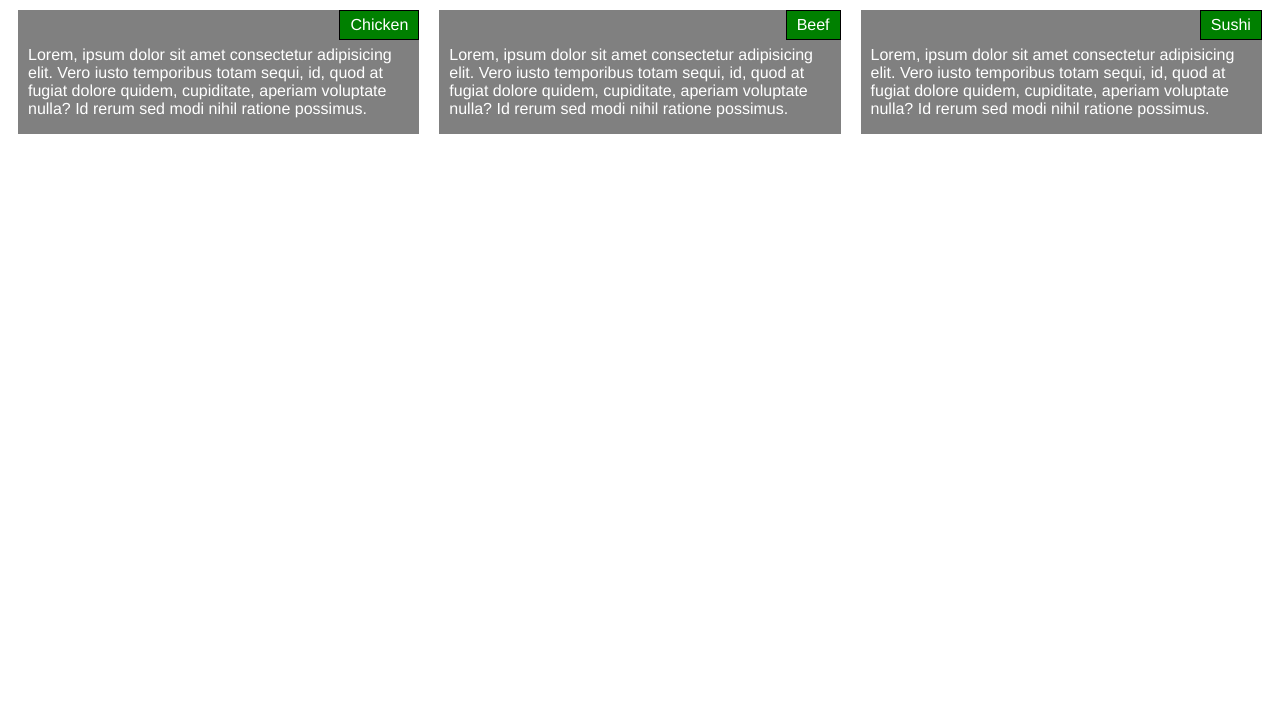
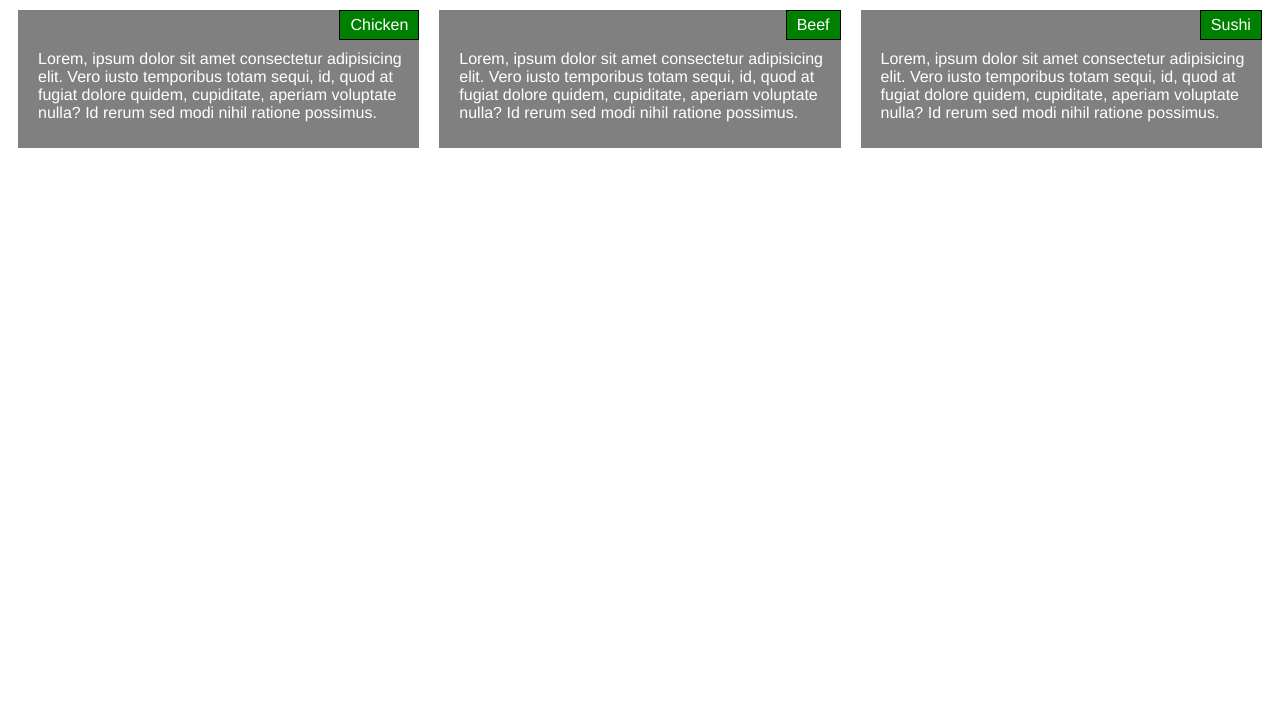
Before and after one commit to davedrp/coursera, a plain HTML site: page module2-solution/index.html in a window 1280 px wide. Shown: the part 73-800 px from the top of the page. Drawn offline with Linux system fonts and the light colour scheme.

Commit message:
fixed paragraph padding

```diff
--- a/module2-solution/css/style.css
+++ b/module2-solution/css/style.css
@@ -10,7 +10,8 @@ h1 {
 p {
   clear: right;
   margin-left: 10px;
-  margin-top: 36px;
+  margin-top: 26px;
+  padding: 10px
 }
 
 /* Simple Responsive Framework. */
```
